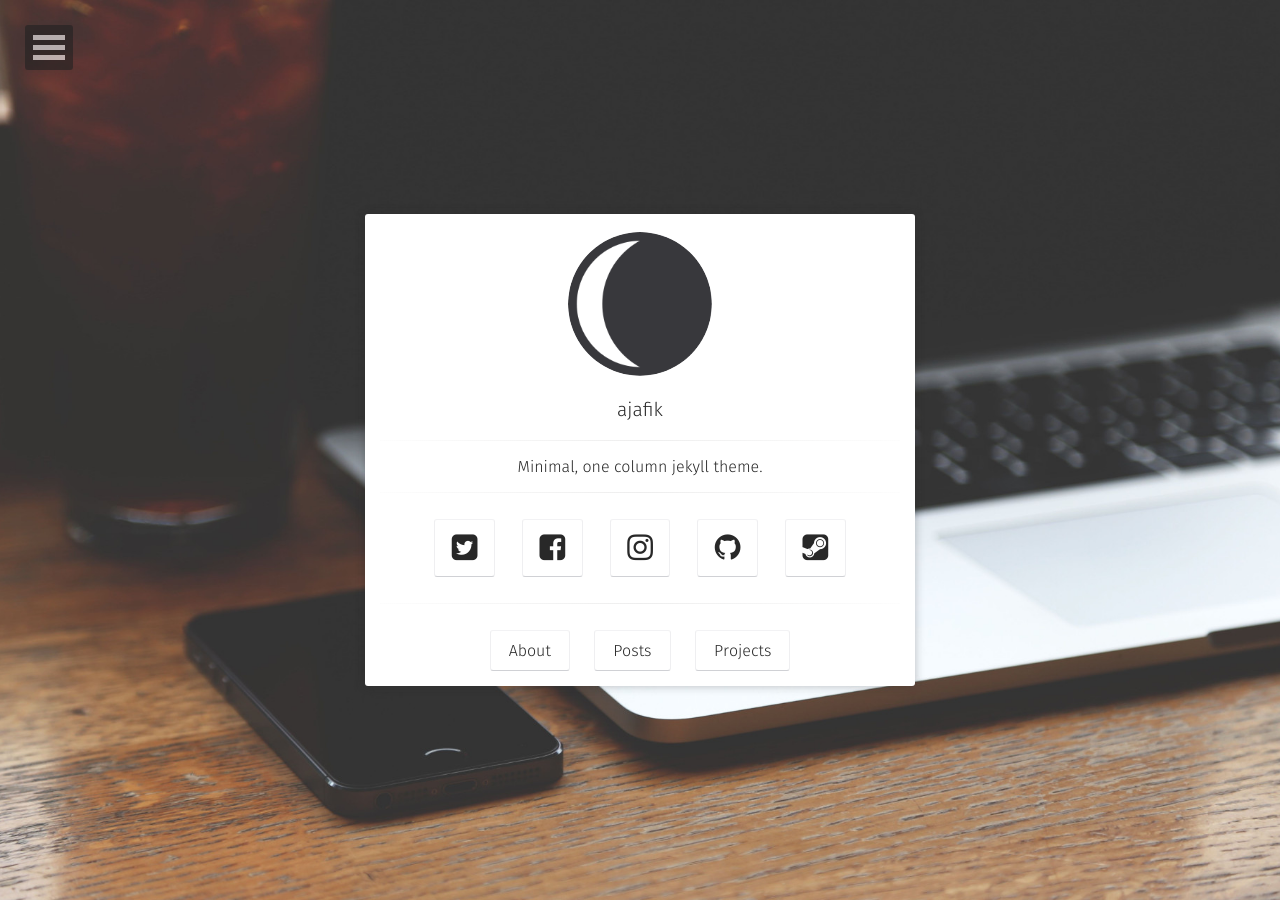
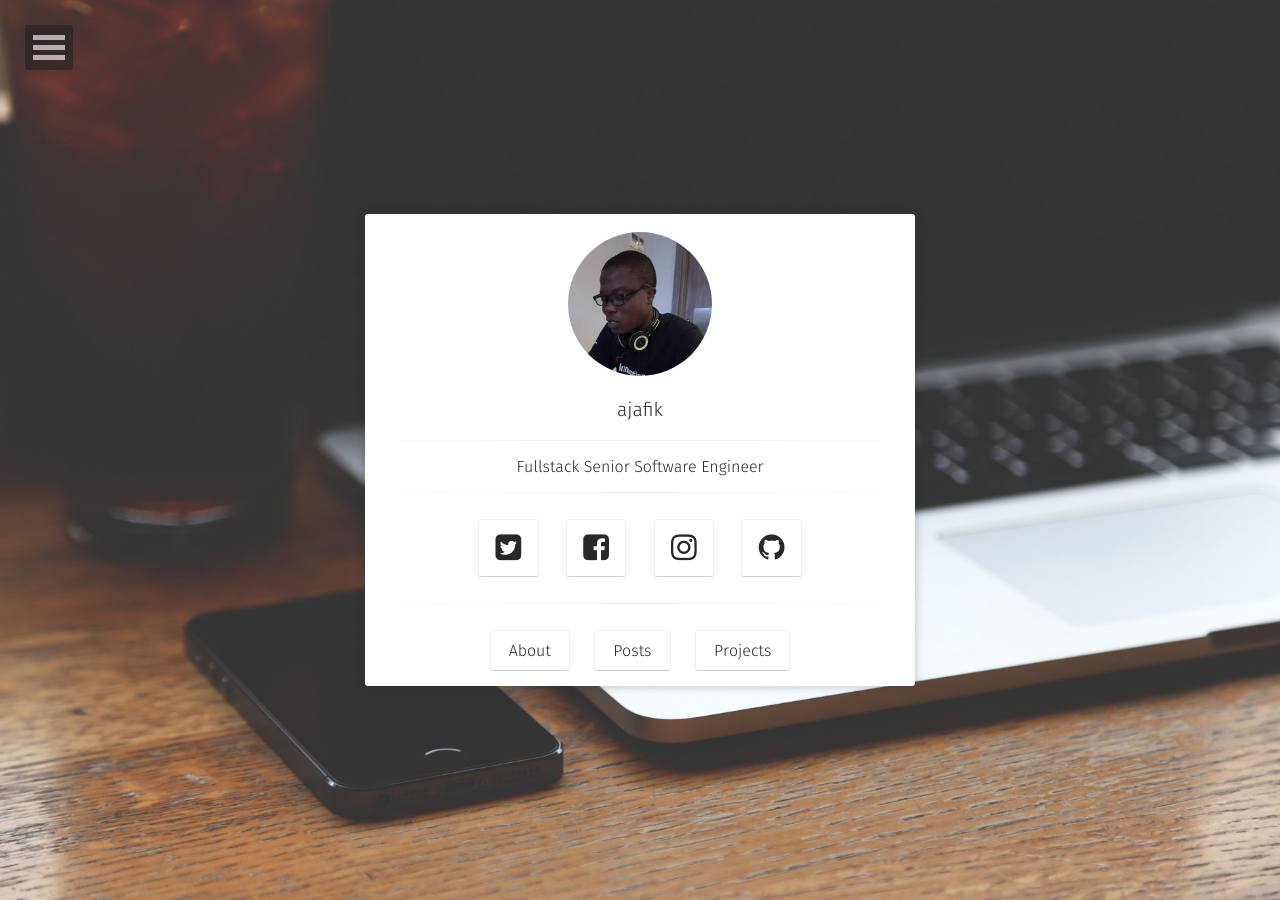
Before and after one commit to ajafik/ajafik.github.io, a Jekyll site: the page built from index.html, in a window 1280 px wide. Built offline with Jekyll 4.4.1, drawn with Linux system fonts in a browser that asks for light colours; some web fonts are replaced; part of the change alters nothing that is shown.

Commit message:
updated social handles and logo

```diff
--- a/_config.yml
+++ b/_config.yml
@@ -1,10 +1,10 @@
 # Site
 title:              ajafik
-bio:                'Minimal, one column jekyll theme.'
+bio:                'Fullstack Senior Software Engineer'
 description:        "Moon is a minimal, one column jekyll theme for your blog."
 reading_time:       true
 words_per_minute:   200
-logo:               'assets/img/logo.png'
+logo:               'assets/img/ajafik.jpg'
 background:         'assets/img/placeholder-big.jpg'
 tiled_bg:           false   # Set this true if you want to tile your background image, otherwise it will be covered
 locale:             en_US
@@ -38,19 +38,19 @@ disqus_shortname:   taylantatli
   #ad-slot:
 #bing-verify:
 #email:
-twitter:            username
-facebook:           username
-github-url:         username
+twitter:            _ajafik
+facebook:           ajayioluwafikayo
+github-url:         ajafik
 #stackoverflow:     123456/username   from a "http://stackoverflow.com/users/123456/username" link
 #linkedin:          username
 #xing:              username
-instagram:          username
+instagram:          ajafik
 #lastfm:            username
 #tumblr:            username
 #medium:            '@username'
 #pinterest:         username
 #foursquare:        username
-steam:              username
+#steam:              username
 #dribbble:          username
 #youtube:           username
 #youtube-channel:   channel
```
Also changed, not shown: assets/img/ajafik.jpg (added).
